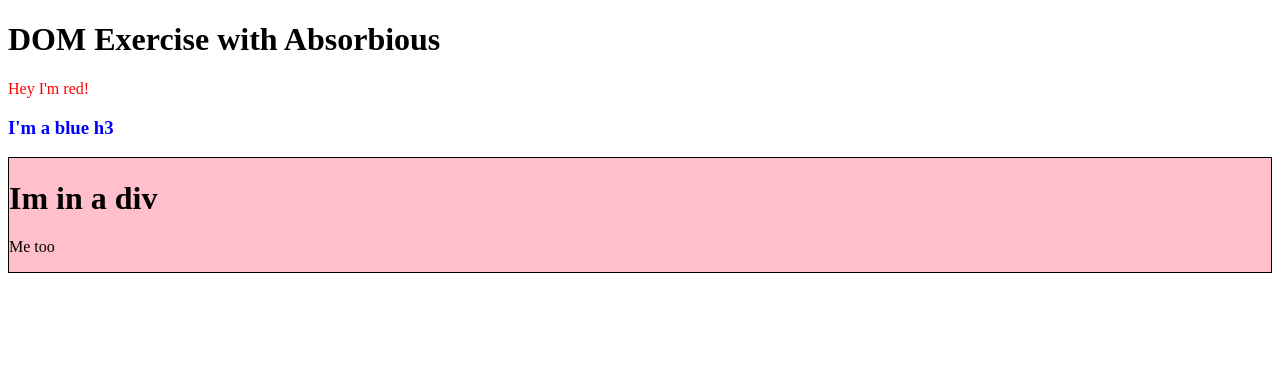
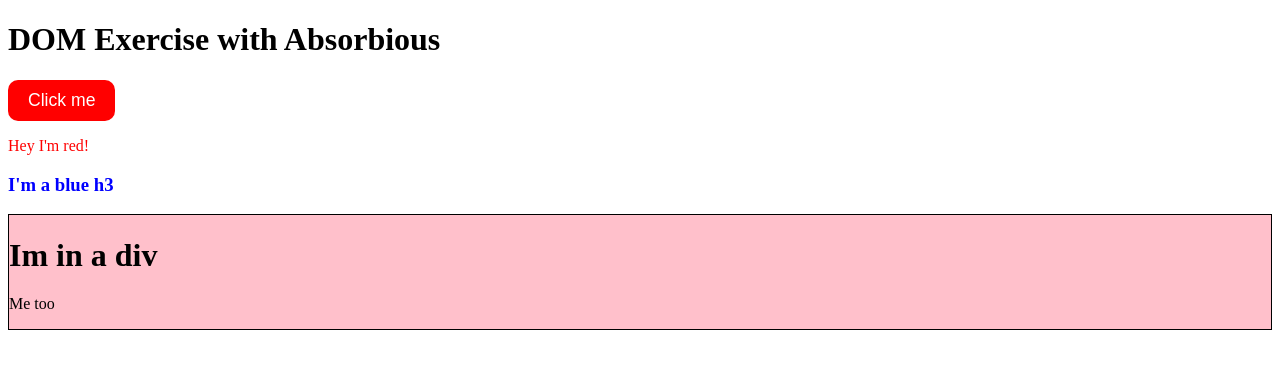
Before and after one commit to Absorbious/dom-exercise, a plain HTML site: page index.html in a window 1280 px wide. Drawn offline with Linux system fonts and the light colour scheme.

Commit message:
Added a button event listener

```diff
--- a/app.js
+++ b/app.js
@@ -21,3 +21,10 @@ h1.innerText = 'Im in a div';
 let par2 = document.createElement('p');
 div.appendChild(par2);
 par2.innerText = 'Me too';
+
+let btn = document.querySelector('button');
+btn.style.cssText = 'border-radius: 10px; background-color: red; padding: 10px 20px; border: none; color: white; font-size: 1.1em';
+
+btn.addEventListener('click', function (e) {
+    console.log(e);
+  });
--- a/index.html
+++ b/index.html
@@ -1,5 +1,6 @@
 <!DOCTYPE html>
 <html lang="en">
+
 <head>
     <meta charset="UTF-8">
     <meta http-equiv="X-UA-Compatible" content="IE=edge">
@@ -7,14 +8,14 @@
     <script src="app.js" defer></script>
     <title>DOM Exercise</title>
 </head>
+
 <body>
     <h1>
         DOM Exercise with Absorbious
-      </h1>
-      <div id="container">
+    </h1>
+    <div id="container">
+        <button>Click me</button>
+    </div>
+</body>
 
-        </div>
-      </div>
-
-</body>
 </html>
```
